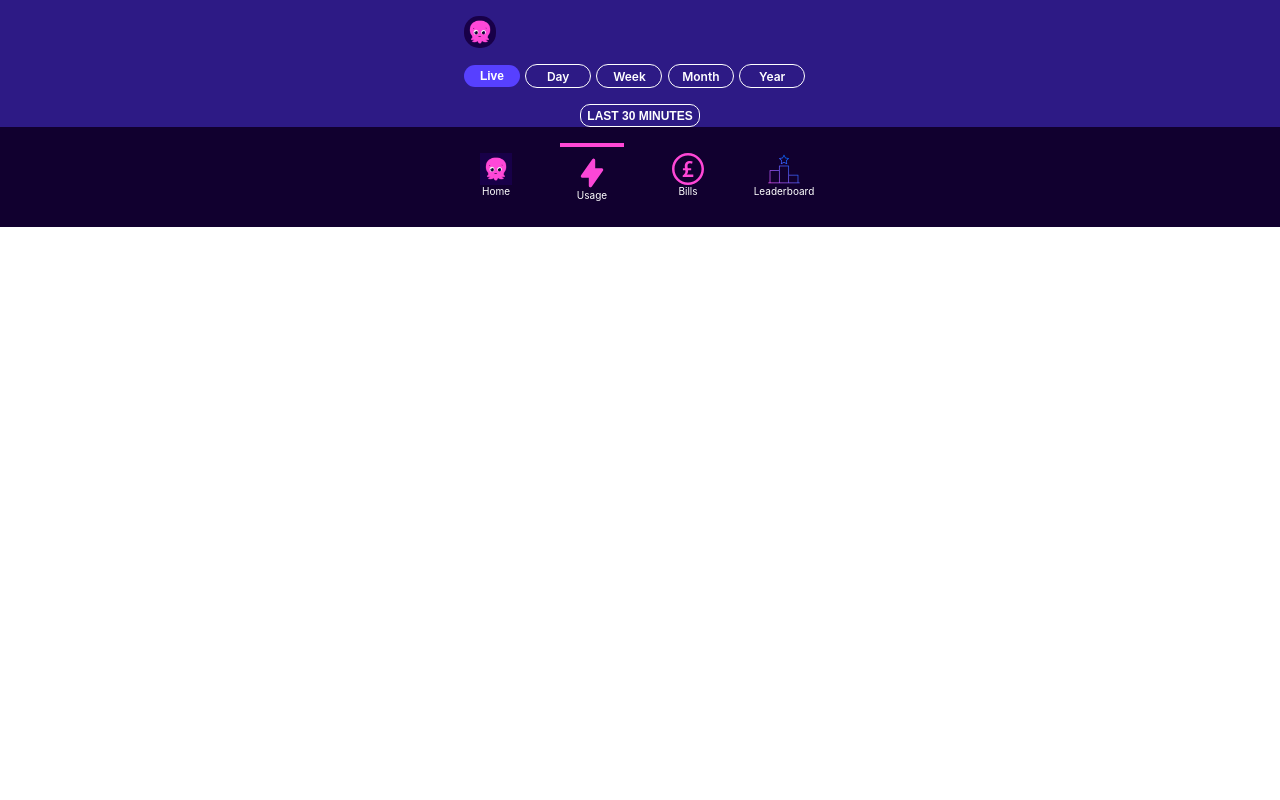
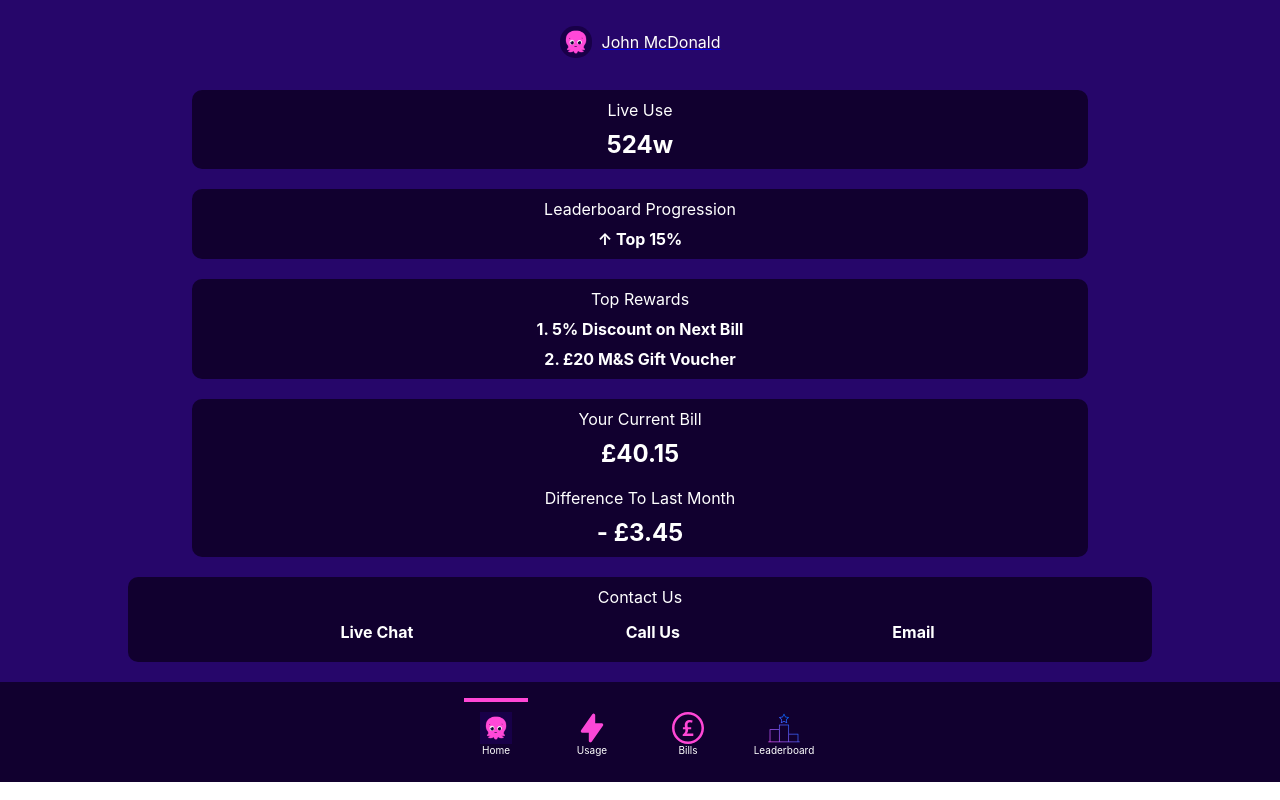
Before and after one commit to DavideSchirru17/OctopusEnergy, a React (Create React App) app: page / in a window 1280 px wide. Built offline with nearby package versions, Linux system fonts and the light colour scheme.

Commit message:
HomePage first push

```diff
--- a/src/App.js
+++ b/src/App.js
@@ -1,15 +1,23 @@
 import logo from "./logo.svg";
+import { BrowserRouter, Routes, Route } from "react-router-dom";
 import "./App.css";
-import EnergyUsage from "./PageRoute/EnergyUsage/EnergyUsage";
+// import EnergyUsage from "./PageRoute/EnergyUsage/EnergyUsage";
 import Header from "./components/Header/Header";
 import Footer from "./components/Footer/Footer";
+import HomePage from "./PageRoute/HomePage/HomePage";
+
 
 function App() {
   return (
-    <div className="App">
-      <Header />
-      <Footer />
-    </div>
+    <BrowserRouter>
+      <div className="App">
+        <Routes>
+          <Route path="/" element={<HomePage />} />
+        </Routes>
+        {/* <Header /> */}
+        {/* <Footer /> */}
+      </div>
+    </BrowserRouter>
   );
 }
 
--- /dev/null
+++ b/src/PageRoute/HomePage/HomePage.js
@@ -0,0 +1,77 @@
+import './HomePage.scss';
+import { Link } from 'react-router-dom';
+import logo from "../../assets/icons/icon-octopus-logo.png";
+import lightning from "../../assets/icons/lightning.svg";
+import bills from "../../assets/icons/bills.svg";
+import custom from "../../assets/icons/podium_8910200.png";
+
+function HomePage() {
+    return (
+        <section className='container'>
+            <header className="header">
+                <div className="header__container">
+            <Link to="/">
+            <div className="header__logo-container">
+                        <img src={logo} className="header__logo" alt="logo octopus" /><p className='header__user'>John McDonald</p>
+            </div>
+            </Link>
+                </div>
+            </header>
+
+            <div className='container__usage'>
+                <div className='container__usage__title'>Live Use</div>
+                <div className='container__usage__number'>524w</div>
+            </div>
+            <div className='container__leaderboard'>
+                <div className='container__leaderboard__title'>Leaderboard Progression</div>
+                <div className='container__leaderboard__number'>↑ Top 15%</div>
+            </div>
+            <div className='container__leaderboard'>
+                <div className='container__leaderboard__title'>Top Rewards</div>
+                <div className='container__leaderboard__number'>1. 5% Discount on Next Bill</div>
+                <div className='container__leaderboard__number'>2. £20 M&S Gift Voucher</div>
+            </div>
+            <div className='container__bills'>
+                <div className='container__bills__title'>Your Current Bill</div>
+                <div className='container__bills__number'>£40.15</div>
+                <div className='container__bills__secTitle'>Difference To Last Month</div>
+                <div className='container__bills__secNumber'>- £3.45</div>
+            </div>
+            <div className='container__support'>
+                <div className='container__support__title'>Contact Us</div>
+                <div className='container__support__options'>
+                    <div className='container__support__text'>Live Chat</div>
+                    <div className='container__support__text'>Call Us</div>
+                    <div className='container__support__text'>Email</div>
+                </div>
+            </div>
+
+            <footer className="footer">
+      <div className="footer__container">
+        <div className="footer__icon footer__icon--home footer__icon--usage">
+          <img src={logo} className="footer__logo" />
+          <p className="footer__text">Home</p>
+        </div>
+        <div className="footer__icon">
+          <img
+            src={lightning}
+            className="footer__logo footer__logo--lightning"
+          />
+          <p className="footer__text">Usage</p>
+        </div>
+        <div className="footer__icon">
+          <img src={bills} className="footer__logo footer__logo--lightning" />
+          <p className="footer__text">Bills</p>
+        </div>
+        <div className="footer__icon">
+          <img src={custom} className="footer__logo" />
+          <p className="footer__text">Leaderboard</p>
+        </div>
+      </div>
+    </footer>
+        </section>
+
+    )
+}
+
+export default HomePage;
--- /dev/null
+++ b/src/PageRoute/HomePage/HomePage.scss
@@ -0,0 +1,156 @@
+@use "../../style/variables" as *;
+
+.header {
+    height: 80px;
+    display: flex;
+    background-color: #26066A;
+
+    &__container {
+        display: flex;
+        justify-content: flex-start;
+    }
+
+    &__logo-container {
+        align-items: center;
+    }
+
+    &__logo {
+        margin-right: 10px;
+    }
+
+    &__user {
+        color: white;
+        text-decoration: none;
+    }
+}
+
+.container {
+    width: 100%;
+    height: auto;
+    background-color: #26066A;
+    display: flex;
+    flex-direction: column;
+    align-items: center;
+    color: white;
+
+    &__usage {
+        width: 70vw;
+        margin: 10px 0;
+        background-color: $color-Darkpurple;
+        border-radius: 10px;
+
+        &__title {
+            padding: 10px 0;
+        }
+
+        &__number {
+            padding: 0 0 10px 0;
+            font-weight: bold;
+            font-size: 1.5rem;
+        }
+    }
+
+    &__leaderboard {
+        width: 70vw;
+        margin: 10px 0;
+        background-color: $color-Darkpurple;
+        border-radius: 10px;
+
+        &__title {
+            padding: 10px 0;
+        }
+
+        &__number {
+            padding: 0 0 10px 0;
+            font-weight: bold;
+        }
+    }
+
+    &__bills {
+        width: 70vw;
+        margin: 10px 0;
+        background-color: $color-Darkpurple;
+        border-radius: 10px;
+
+        &__title {
+            padding: 10px 0;
+        }
+
+        &__number {
+            padding: 0 0 10px 0;
+            font-weight: bold;
+            font-size: 1.5rem;
+        }
+
+        &__secTitle {
+            padding: 10px 0;
+        }
+
+        &__secNumber {
+            padding: 0 0 10px 0;
+            font-weight: bold;
+            font-size: 1.5rem;
+        }
+    }
+
+    &__support {
+        width: 80vw;
+        background-color: $color-Darkpurple;
+        margin: 10px 0 20px;
+        border-radius: 10px;
+
+        &__title {
+            padding: 10px 0 15px;
+        }
+
+        &__options {
+            display: flex;
+            justify-content:space-evenly;
+            align-items: center;
+            padding-left: 5px;
+            padding: 0 5px 20px 0;
+        }
+
+        &__text {
+            font-weight: bold;
+        }
+    }
+}
+
+
+.footer {
+  background-color: $color-Darkpurple;
+  width: 100%;
+  display: flex;
+  justify-content: center;
+
+  &__container {
+    display: flex;
+    justify-content: space-between;
+    width: 22rem;
+    padding: 1rem 0;
+  }
+  &__icon {
+    display: flex;
+    align-items: center;
+    flex-direction: column;
+    justify-content: center;
+    height: 4rem;
+    width: 4rem;
+    border-top: solid 4px $color-Darkpurple;
+    // border: solid 1px $color-White;
+  }
+  &__icon--usage {
+    border-top: solid 4px $color-Pink;
+  }
+  &__logo {
+    width: 2rem;
+  }
+
+
+  &__text {
+    color: $color-White;
+    margin: 0;
+    font-size: 10px;
+  }
+}
--- a/src/components/Footer/Footer.scss
+++ b/src/components/Footer/Footer.scss
@@ -1,37 +1,37 @@
-@use "/src/style/variables" as *;
+// @use "/src/style/variables" as *;
 
-.footer {
-  background-color: $color-Darkpurple;
-  min-width: 350px;
-  display: flex;
-  justify-content: center;
+// .footer {
+//   background-color: $color-Darkpurple;
+//   min-width: 350px;
+//   display: flex;
+//   justify-content: center;
 
-  &__container {
-    display: flex;
-    justify-content: space-between;
-    width: 22rem;
-    padding: 1rem 0;
-  }
-  &__icon {
-    display: flex;
-    align-items: center;
-    flex-direction: column;
-    justify-content: center;
-    height: 4rem;
-    width: 4rem;
-    // border: solid 1px $color-White;
-  }
-  &__icon--usage {
-    border-top: solid 4px $color-Pink;
-  }
-  &__logo {
-    width: 2rem;
-  }
+//   &__container {
+//     display: flex;
+//     justify-content: space-between;
+//     width: 22rem;
+//     padding: 1rem 0;
+//   }
+//   &__icon {
+//     display: flex;
+//     align-items: center;
+//     flex-direction: column;
+//     justify-content: center;
+//     height: 4rem;
+//     width: 4rem;
+//     // border: solid 1px $color-White;
+//   }
+//   &__icon--usage {
+//     // border-top: solid 4px $color-Pink;
+//   }
+//   &__logo {
+//     width: 2rem;
+//   }
 
 
-  &__text {
-    color: $color-White;
-    margin: 0;
-    font-size: 10px;
-  }
-}
+//   &__text {
+//     color: $color-White;
+//     margin: 0;
+//     font-size: 10px;
+//   }
+// }
```
Also changed, not shown: src/PageRoute/Customisation/Customisation.js (deleted, +0 -28 lines).
